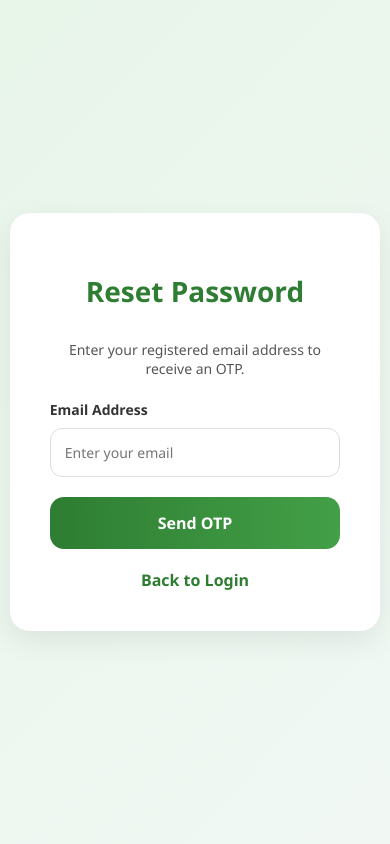
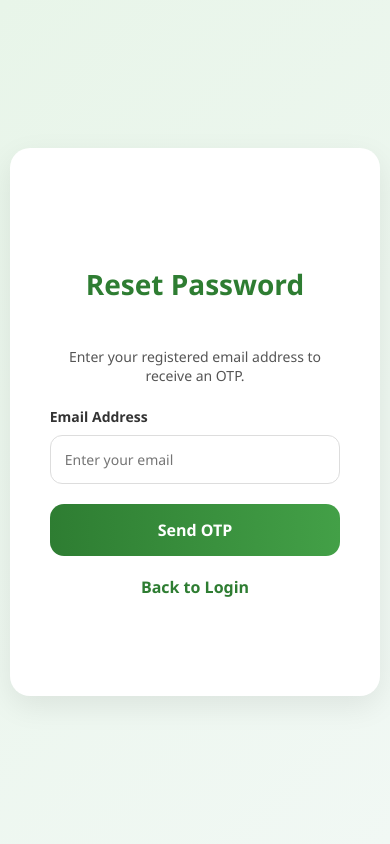
Before and after one commit to Atul-728/Hybrid-Crop-Recommendation, a FastAPI app: page /forgot-password in a window 390 px wide. Run offline with FastAPI, Linux system fonts and the light colour scheme.

Commit message:
Changes for mobile responsiveness

```diff
--- a/requirements.txt
+++ b/requirements.txt
@@ -16,8 +16,6 @@ lightgbm
 catboost
 
 torch
-pytorch-tabnet
-
 ngboost
 shap
 
--- a/static/style.css
+++ b/static/style.css
@@ -27,6 +27,11 @@ body {
 }
 
 .auth-container {
+    display: flex;
+    flex-direction: column;
+    justify-content: center;
+    min-height: 65vh;
+
     background: white;
     padding: 40px;
     width: 95%;
@@ -557,7 +562,15 @@ body[data-theme="dark"] {
         margin: 20px auto;
         padding: 20px !important;
     }
-
+/* @media (max-width: 600px) {
+    .auth-container {
+        width: 100%;
+        min-height: 100vh;
+        border-radius: 0;
+        box-shadow: none;
+        padding: 40px 20px;
+    }
+} */
     .top-nav-bar {
         left: 10px;
         right: 10px;
--- a/templates/forgot_password.html
+++ b/templates/forgot_password.html
@@ -12,7 +12,7 @@
 </head>
 <body>
 
-<div class="page-center">
+<div class="auth-wrapper">
     <div class="auth-container" style="max-width: 450px;">
         <h1>Reset Password</h1>
 
```
